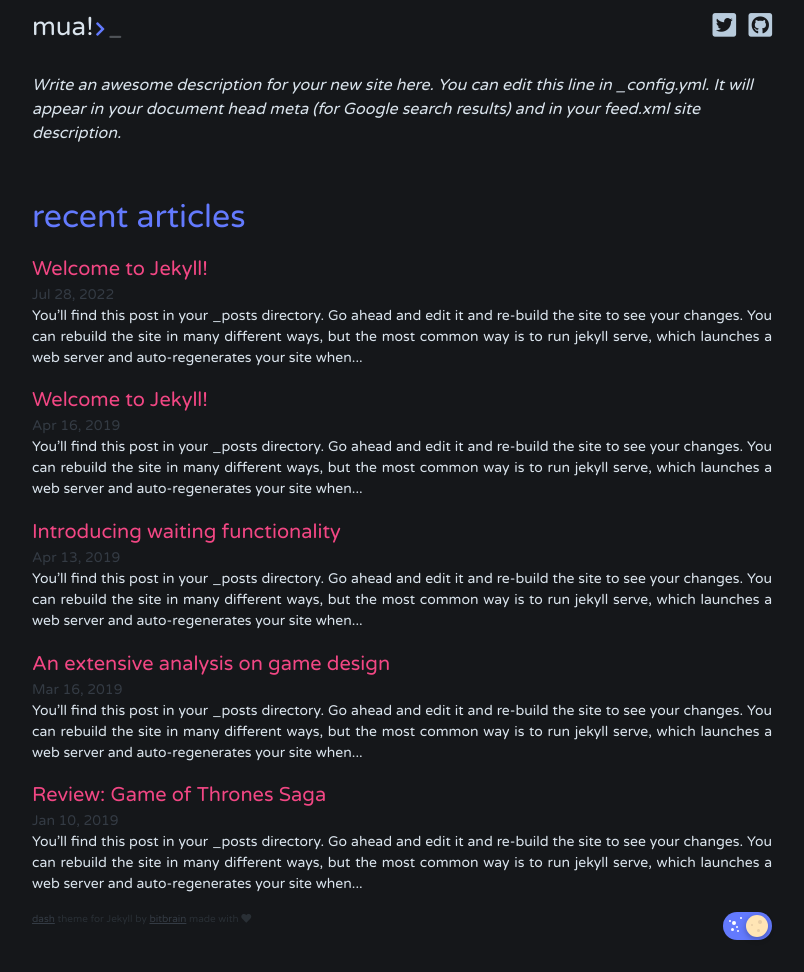
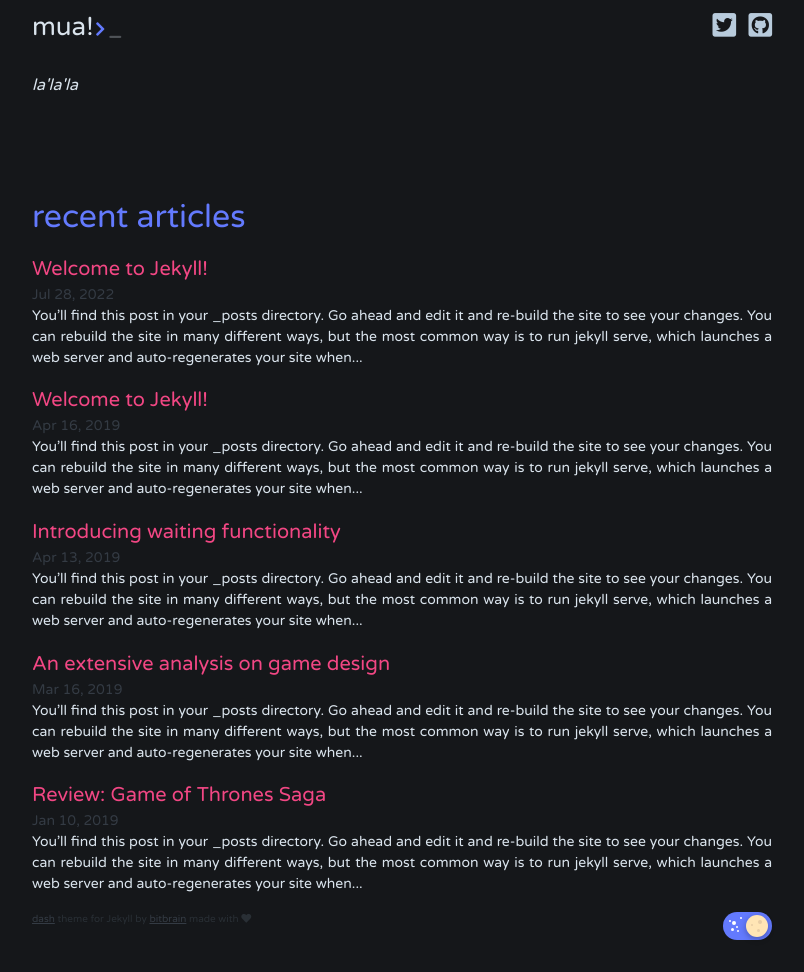
Before and after one commit to arxxyr/fablol.github.io, a Jekyll site: the page built from index.html, in a window 1280 px wide. Shown: the whole page, without its empty margins (238-1042 px from the left). Built offline with Jekyll 4.4.1, drawn with Linux system fonts in a browser that asks for light colours; nearby versions of some CDN libraries; the list of posts is cut into pages by our own code.

Commit message:
setup Jekyll blog

```diff
--- a/_config.yml
+++ b/_config.yml
@@ -22,9 +22,7 @@ title: mua!
 author: fablol
 email: ffqi@outlook.com
 description: >- # this means to ignore newlines until "baseurl:"
-  Write an awesome description for your new site here. You can edit this
-  line in _config.yml. It will appear in your document head meta (for
-  Google search results) and in your feed.xml site description.
+  la'la'la
 baseurl: "" # the subpath of your site, e.g. /blog
 url: "yang.surf" # the base hostname & protocol for your site, e.g. http://example.com
 twitter_username: 0xfffffc
```
